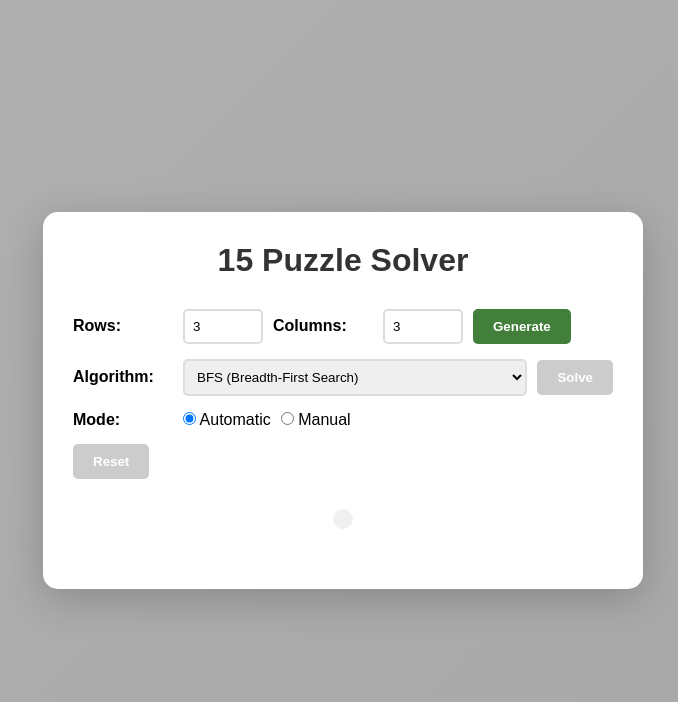
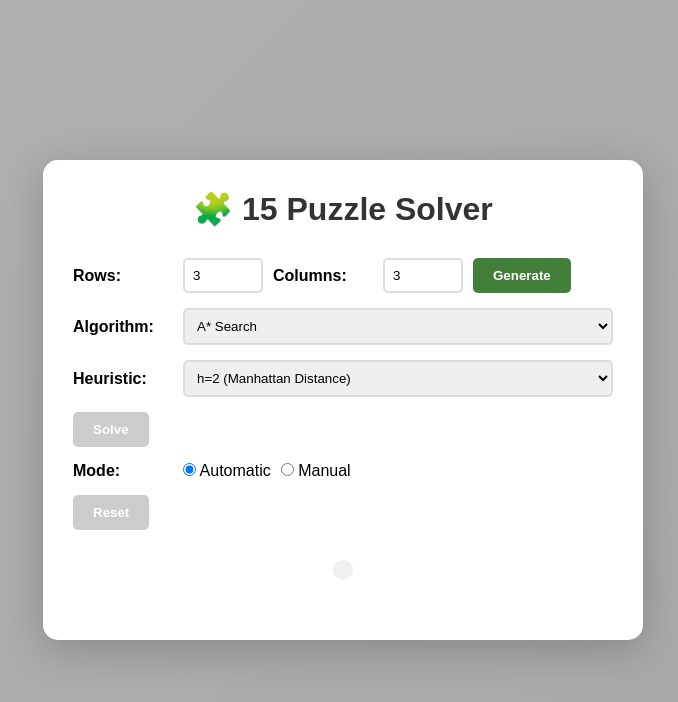
Before and after one commit to stanislawMarciniak/uni-AI, a Flask app: page / in a window 1280 px wide. Shown: the top 702 px of the page, without its empty margins (297-975 px from the left). Run offline with Flask 3, Linux system fonts and the light colour scheme.

Commit message:
frontend with new algorithms

```diff
--- a/Task3/app.py
+++ b/Task3/app.py
@@ -1,50 +1,135 @@
 from flask import Flask, render_template, jsonify, request
-from main import generateSolvableGrid, bfs, dfs, idfs, printGrid, isSolved
+from main import (
+    generateSolvableGrid,
+    bfs,
+    dfs,
+    idfs,
+    best_first,
+    astar,
+    sma,
+    printGrid,
+    isSolved,
+)
 import copy
+import time
 
 app = Flask(__name__)
 
-@app.route('/')
+
+@app.route("/")
 def index():
-    return render_template('index.html')
+    return render_template("index.html")
 
-@app.route('/generate', methods=['POST'])
+
+@app.route("/generate", methods=["POST"])
 def generate():
     data = request.json
-    rows = int(data.get('rows', 3))
-    columns = int(data.get('columns', 3))
+    rows = int(data.get("rows", 3))
+    columns = int(data.get("columns", 3))
 
     grid = generateSolvableGrid(rows, columns)
     # Convert grid to list of lists for JSON
     grid_list = [[int(cell) for cell in row] for row in grid]
 
-    return jsonify({'grid': grid_list, 'rows': rows, 'columns': columns})
+    return jsonify({"grid": grid_list, "rows": rows, "columns": columns})
 
-@app.route('/solve', methods=['POST'])
+
+@app.route("/solve", methods=["POST"])
 def solve():
     data = request.json
-    grid = data.get('grid')
-    rows = int(data.get('rows'))
-    columns = int(data.get('columns'))
-    algorithm = data.get('algorithm')
+    grid = data.get("grid")
+    rows = int(data.get("rows"))
+    columns = int(data.get("columns"))
+    algorithm = data.get("algorithm")
+    heuristic = int(data.get("heuristic", 0))  # Default to h=0
 
     # Convert grid back to list of lists
     grid_list = [[int(cell) for cell in row] for row in grid]
 
+    # Start timing
+    start_time = time.time()
+
     # Call the appropriate algorithm
-    if algorithm == 'bfs':
-        solution = bfs(grid_list, rows, columns)
-    elif algorithm == 'dfs':
-        solution = dfs(grid_list, rows, columns)
-    elif algorithm == 'idfs':
-        solution = idfs(grid_list, rows, columns)
-    else:
-        return jsonify({'error': 'Invalid algorithm'}), 400
+    try:
+        if algorithm == "bfs":
+            solution = bfs(grid_list, rows, columns)
+        elif algorithm == "dfs":
+            solution = dfs(grid_list, rows, columns)
+        elif algorithm == "idfs":
+            solution = idfs(grid_list, rows, columns)
+        elif algorithm == "best_first":
+            solution = best_first(grid_list, rows, columns, heuristic)
+        elif algorithm == "astar":
+            solution = astar(grid_list, rows, columns, heuristic)
+        elif algorithm == "sma":
+            solution = sma(grid_list, rows, columns, heuristic)
+        else:
+            return jsonify({"error": "Invalid algorithm"}), 400
 
-    if isinstance(solution, str) and 'error' in solution:
-        return jsonify({'error': solution}), 400
+        # Calculate execution time
+        elapsed_time = (time.time() - start_time) * 1000  # Convert to ms
 
-    return jsonify({'solution': solution})
+        # Check if solution is valid
+        if isinstance(solution, str) and "error" in solution:
+            return jsonify({"error": solution}), 400
 
-if __name__ == '__main__':
+        if not solution or len(solution) == 0:
+            return jsonify({"error": "No solution found"}), 400
+
+        return jsonify(
+            {
+                "solution": solution,
+                "moves": len(solution),
+                "time": round(elapsed_time, 2),
+                "algorithm": algorithm,
+                "heuristic": (
+                    heuristic if algorithm in ["best_first", "astar", "sma"] else None
+                ),
+            }
+        )
+
+    except Exception as e:
+        return jsonify({"error": f"Algorithm error: {str(e)}"}), 500
+
+
+@app.route("/algorithms", methods=["GET"])
+def get_algorithms():
+    """Return list of available algorithms and their heuristics"""
+    algorithms = {
+        "uninformed": [
+            {"id": "bfs", "name": "Breadth-First Search (BFS)", "hasHeuristic": False},
+            {"id": "dfs", "name": "Depth-First Search (DFS)", "hasHeuristic": False},
+            {
+                "id": "idfs",
+                "name": "Iterative Deepening DFS (IDFS)",
+                "hasHeuristic": False,
+            },
+        ],
+        "informed": [
+            {"id": "best_first", "name": "Best-First Search", "hasHeuristic": True},
+            {"id": "astar", "name": "A* Search", "hasHeuristic": True},
+            {"id": "sma", "name": "SMA* Search", "hasHeuristic": True},
+        ],
+        "heuristics": [
+            {
+                "id": 0,
+                "name": "h=0 (Uninformed)",
+                "description": "No heuristic guidance",
+            },
+            {
+                "id": 1,
+                "name": "h=1 (Misplaced Tiles)",
+                "description": "Count of tiles not in goal position",
+            },
+            {
+                "id": 2,
+                "name": "h=2 (Manhattan Distance)",
+                "description": "Sum of distances from goal positions",
+            },
+        ],
+    }
+    return jsonify(algorithms)
+
+
+if __name__ == "__main__":
     app.run(debug=True, port=5000)
--- a/Task3/templates/index.html
+++ b/Task3/templates/index.html
@@ -148,11 +148,29 @@
             background: #e8f5e9;
             color: #2e7d32;
         }
+
+        .heuristic-info {
+            font-size: 11px;
+            color: #666;
+            font-style: italic;
+            margin-top: 2px;
+            min-width: auto;
+            font-weight: normal;
+        }
+
+        .algorithm-info {
+            font-size: 10px;
+            color: #666;
+            background: #f5f5f5;
+            padding: 8px;
+            border-radius: 5px;
+            margin-top: 5px;
+        }
     </style>
 </head>
 <body>
     <div class="container">
-        <h1>15 Puzzle Solver</h1>
+        <h1>🧩 15 Puzzle Solver</h1>
 
         <div class="controls">
             <div class="control-group">
@@ -165,11 +183,32 @@
 
             <div class="control-group">
                 <label>Algorithm:</label>
-                <select id="algorithm">
-                    <option value="bfs">BFS (Breadth-First Search)</option>
-                    <option value="dfs">DFS (Depth-First Search)</option>
-                    <option value="idfs">IDDFS (Iterative Deepening DFS)</option>
+                <select id="algorithm" onchange="updateHeuristicVisibility()">
+                    <optgroup label="Uninformed Search">
+                        <option value="bfs">BFS - Breadth-First Search</option>
+                        <option value="dfs">DFS - Depth-First Search</option>
+                        <option value="idfs">IDFS - Iterative Deepening DFS</option>
+                    </optgroup>
+                    <optgroup label="Informed Search">
+                        <option value="best_first">Best-First Search</option>
+                        <option value="astar" selected>A* Search</option>
+                        <option value="sma">SMA* Search</option>
+                    </optgroup>
                 </select>
+            </div>
+
+            <div class="control-group" id="heuristicGroup" style="display: none;">
+                <label>Heuristic:</label>
+                <select id="heuristic" onchange="updateHeuristicInfo()">
+                    <option value="0">h=0 (Uninformed)</option>
+                    <option value="1">h=1 (Misplaced Tiles)</option>
+                    <option value="2" selected>h=2 (Manhattan Distance)</option>
+                </select>
+            </div>
+
+            <div class="algorithm-info" id="algorithmInfo" style="display: none;"></div>
+
+            <div class="control-group">
                 <button id="solveBtn" onclick="solvePuzzle()" disabled>Solve</button>
             </div>
 
@@ -207,7 +246,39 @@
         let currentStep = 0;
         let animationInterval = null;
         let isAutomatic = true;
-        let solutionGrid = null; // Store grid state at each step
+        let solutionGrid = null;
+
+        const informedAlgorithms = ['best_first', 'astar', 'sma'];
+
+
+        // Initialize on load
+        window.onload = function() {
+            updateHeuristicVisibility();
+        };
+
+        function updateHeuristicVisibility() {
+            const algorithm = document.getElementById('algorithm').value;
+            const heuristicGroup = document.getElementById('heuristicGroup');
+            const algorithmInfo = document.getElementById('algorithmInfo');
+
+            if (informedAlgorithms.includes(algorithm)) {
+                heuristicGroup.style.display = 'flex';
+                updateHeuristicInfo();
+            } else {
+                heuristicGroup.style.display = 'none';
+                algorithmInfo.style.display = 'block';
+            }
+        }
+
+        function updateHeuristicInfo() {
+            const algorithm = document.getElementById('algorithm').value;
+            const heuristic = document.getElementById('heuristic').value;
+            const algorithmInfo = document.getElementById('algorithmInfo');
+
+
+            algorithmInfo.innerHTML = `<strong>${algorithm.toUpperCase()}:</strong> ${algoDesc}<br><strong>Heuristic:</strong> ${heurDesc}`;
+            algorithmInfo.style.display = 'block';
+        }
 
         function showStatus(message, type = 'info') {
             const status = document.getElementById('status');
@@ -265,6 +336,10 @@
                 renderGrid(currentGrid, data.rows, data.columns);
                 document.getElementById('solveBtn').disabled = false;
                 document.getElementById('resetBtn').disabled = false;
+                solution = null;
+                currentStep = 0;
+                document.getElementById('prevBtn').disabled = true;
+                document.getElementById('nextBtn').disabled = true;
                 hideStatus();
             } catch (error) {
                 showStatus('Error generating puzzle: ' + error.message, 'error');
@@ -278,6 +353,7 @@
             }
 
             const algorithm = document.getElementById('algorithm').value;
+            const heuristic = document.getElementById('heuristic').value;
             const rows = currentGrid.length;
             const columns = currentGrid[0].length;
 
@@ -293,7 +369,8 @@
                         grid: currentGrid,
                         rows: rows,
                         columns: columns,
-                        algorithm: algorithm
+                        algorithm: algorithm,
+                        heuristic: parseInt(heuristic)
                     })
                 });
 
@@ -320,14 +397,23 @@
                 solutionGrid = JSON.parse(JSON.stringify(originalGrid));
                 currentStep = 0;
 
+                // Reset to original grid before animating
+                currentGrid = JSON.parse(JSON.stringify(originalGrid));
+                renderGrid(currentGrid, currentGrid.length, currentGrid[0].length);
+
                 // Check if automatic or manual mode
                 isAutomatic = document.querySelector('input[name="mode"]:checked').value === 'auto';
 
+                const algoName = document.getElementById('algorithm').selectedOptions[0].text;
+                const heuristicName = informedAlgorithms.includes(algorithm)
+                    ? ` with ${document.getElementById('heuristic').selectedOptions[0].text}`
+                    : '';
+
                 if (isAutomatic) {
-                    showStatus(`Solution found! ${solution.length} moves. Animating...`, 'success');
+                    showStatus(`Solution found! ${solution.length} moves (${data.time}ms). Animating...`, 'success');
                     animateSolution();
                 } else {
-                    showStatus(`Solution found! ${solution.length} moves. Use Next/Previous to navigate.`, 'success');
+                    showStatus(`Solution found! ${solution.length} moves (${data.time}ms). Use Next/Previous to navigate.`, 'success');
                     document.getElementById('prevBtn').disabled = true;
                     document.getElementById('nextBtn').disabled = false;
                     document.getElementById('generateBtn').disabled = false;
@@ -394,6 +480,8 @@
             if (currentStep >= solution.length) {
                 document.getElementById('nextBtn').disabled = true;
                 showStatus('Solution complete!', 'success');
+            } else {
+                showStatus(`Move ${currentStep} of ${solution.length}`, 'info');
             }
         }
 
@@ -415,6 +503,9 @@
             document.getElementById('nextBtn').disabled = false;
             if (currentStep === 0) {
                 document.getElementById('prevBtn').disabled = true;
+                showStatus('At start position', 'info');
+            } else {
+                showStatus(`Move ${currentStep} of ${solution.length}`, 'info');
             }
         }
 
@@ -435,10 +526,6 @@
             let pieceRow = zeroRow, pieceCol = zeroCol;
 
             // Determine which piece moves based on move direction
-            // L: piece from RIGHT moves LEFT
-            // R: piece from LEFT moves RIGHT
-            // U: piece from BELOW moves UP
-            // D: piece from ABOVE moves DOWN
             if (move === 'L' && zeroCol < currentGrid[0].length - 1) {
                 pieceCol = zeroCol + 1;
             } else if (move === 'R' && zeroCol > 0) {
```
